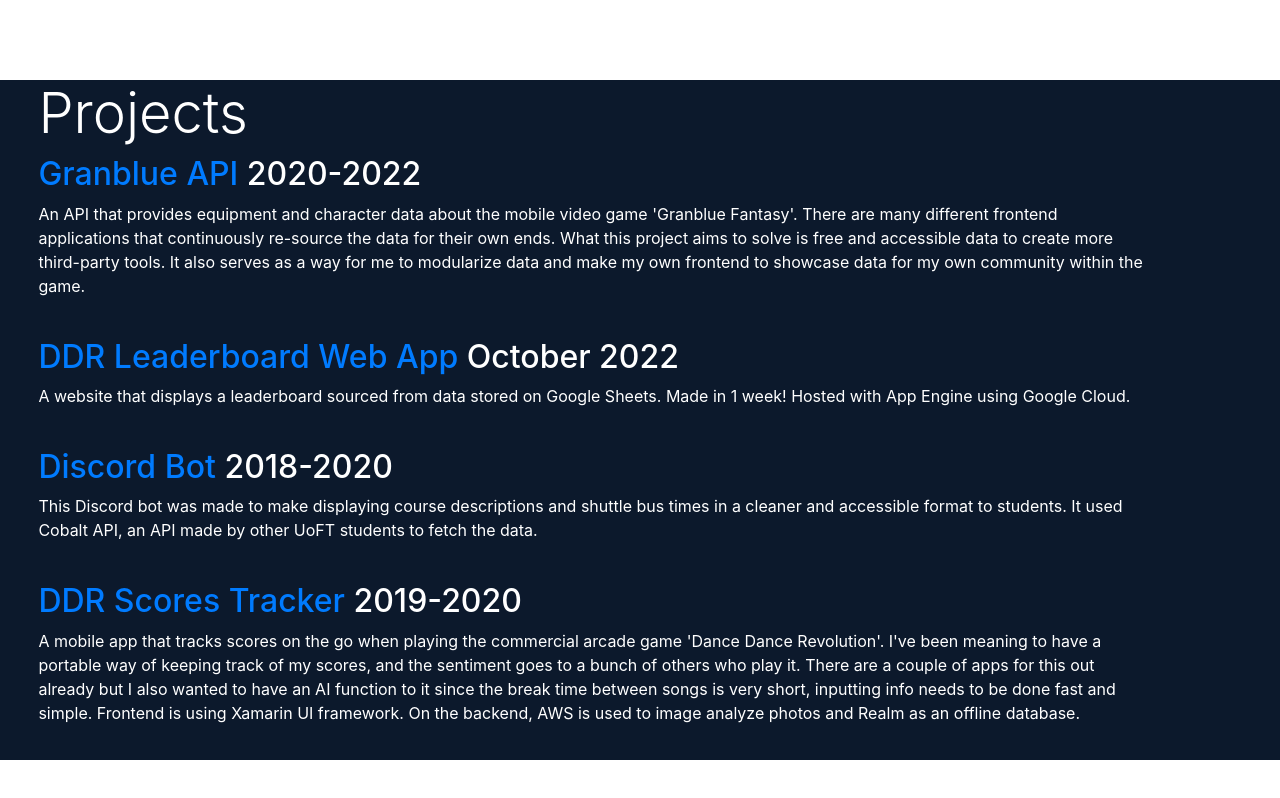
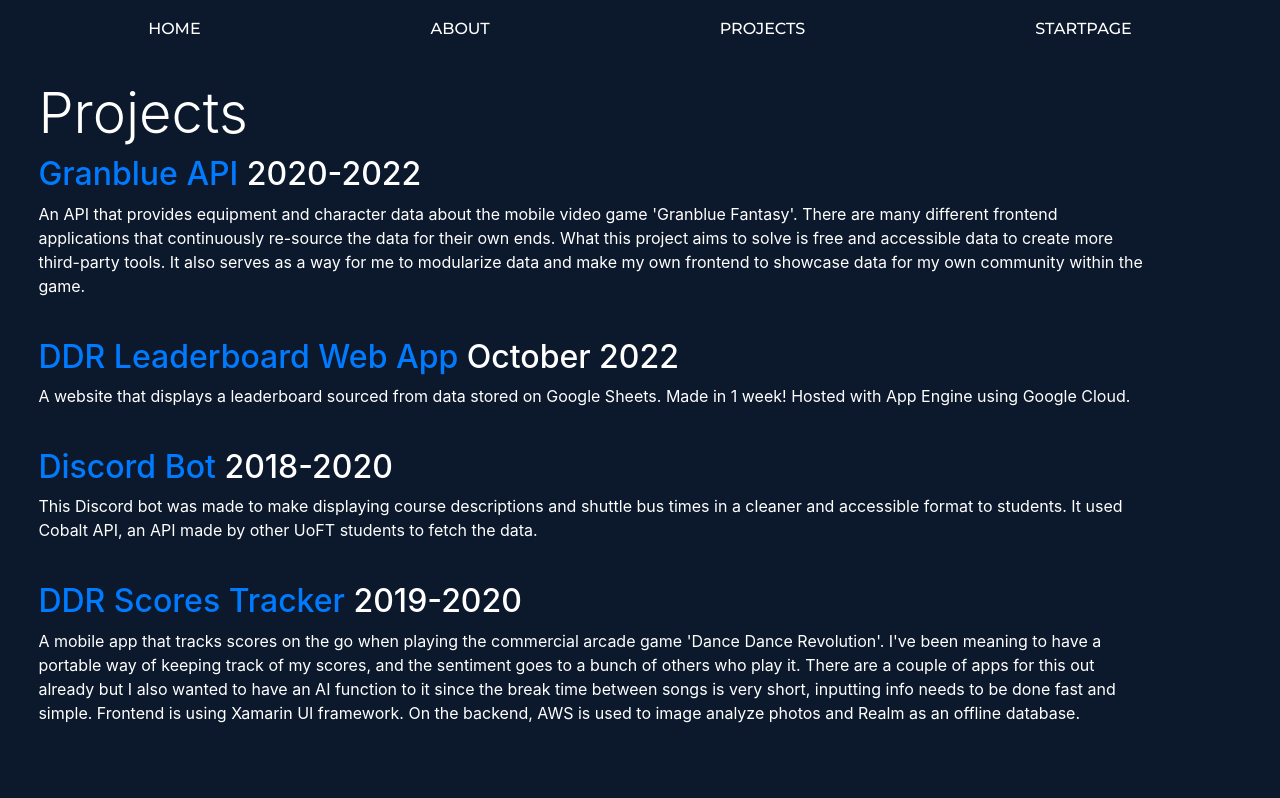
Before and after one commit to miiwo/miiwo.github.io, a Next.js app: page /projects in a window 1280 px wide. Built offline with nearby package versions, Linux system fonts and the light colour scheme.

Commit message:
Update projects to not be wonky

```diff
--- a/src/components/topbar.js
+++ b/src/components/topbar.js
@@ -19,14 +19,14 @@ function SidebarList(props) {
     );
 
     return (
-		  <ul id="sidebar-list">{sidebarItems}</ul>
+		  <ul id="sidebarList">{sidebarItems}</ul>
     );
 }
 
 
 function Topbar(props) {
     return (
-      <aside id="topbar">
+      <aside id={styles.topbar}>
         <SidebarList items={props.sideItems} />
       </aside>
     )
--- a/src/components/topbar.module.css
+++ b/src/components/topbar.module.css
@@ -1,4 +1,17 @@
 @import url('https://fonts.googleapis.com/css2?family=Montserrat:wght@500&display=swap');
+
+#topbar {
+    position: absolute;
+    width: 100vw;
+    z-index: 3;
+    text-align: center;
+}
+
+#sidebarList {
+    margin: 0;
+    padding: 0;
+    z-index: 3000;
+}
 
 .sidebarLink {
     width: 25vw;
@@ -43,14 +56,14 @@
 /* Responsive ness */
 @media only screen and (min-width: 0px) {
     /* For mobile: */
-    #sidebar-list {
+    #sidebarList {
         background-color: rgba(63, 68, 161, 0.299);
     }
   }
 
   @media only screen and (min-width: 768px) {
     /* For desktop: */
-    #sidebar-list {
+    #sidebarList {
         background-color: transparent;
     }
   }
--- a/src/components/waves.js
+++ b/src/components/waves.js
@@ -1,5 +1,5 @@
 import React from 'react'
-import './waves.module.css'
+import styles from './waves.module.css'
 
 function Waves(prop) {
     return (
--- a/src/stylesheets/general.css
+++ b/src/stylesheets/general.css
@@ -1,19 +1,17 @@
-
+body {
+    background: #0c192c;
+    width: 100vw;
+    height: 100vh;
+    display: block;
+}
 /* Top bar related CSS */
-#topbar {
-    position: absolute;
-    width: 100vw;
-    z-index: 3;
-    text-align: center;
-}
-
-ul#sidebar-list {
+#sidebarList {
     margin: 0;
     padding: 0;
     z-index: 3000;
 }
 
-ul#sidebar-list li {
+#sidebarList li {
     list-style-type: none;
     margin: 0;
     display: inline-block;
--- a/src/stylesheets/projects.css
+++ b/src/stylesheets/projects.css
@@ -1,25 +1,29 @@
-.entry {
-    text-align: left;
-    margin-bottom: 5vh;
-}
-
 .projects {
+    position: absolute;
+    top: 0;
+    left: 0;
+    width: 100vw;
+    height: 100vh;
+    padding-top: 10vh;
     padding-left: 3%;
     padding-right: 10%;
     white-space: pre-wrap;
     color: white;
-    position: absolute;
-    top: 10vh;
-    left: 0;
-    width: 100vw;
-    height: 85vh;
     background: #0c192c;
-    z-index: -1;
+}
+
+.projects-centered {
     overflow-y: auto;
+    height:75vh;
 }
 
 .projHeader {
     text-align: left;
+}
+
+.entry {
+    text-align: left;
+    margin-bottom: 5vh;
 }
 
 @media only screen and (max-width: 600px) {
```
